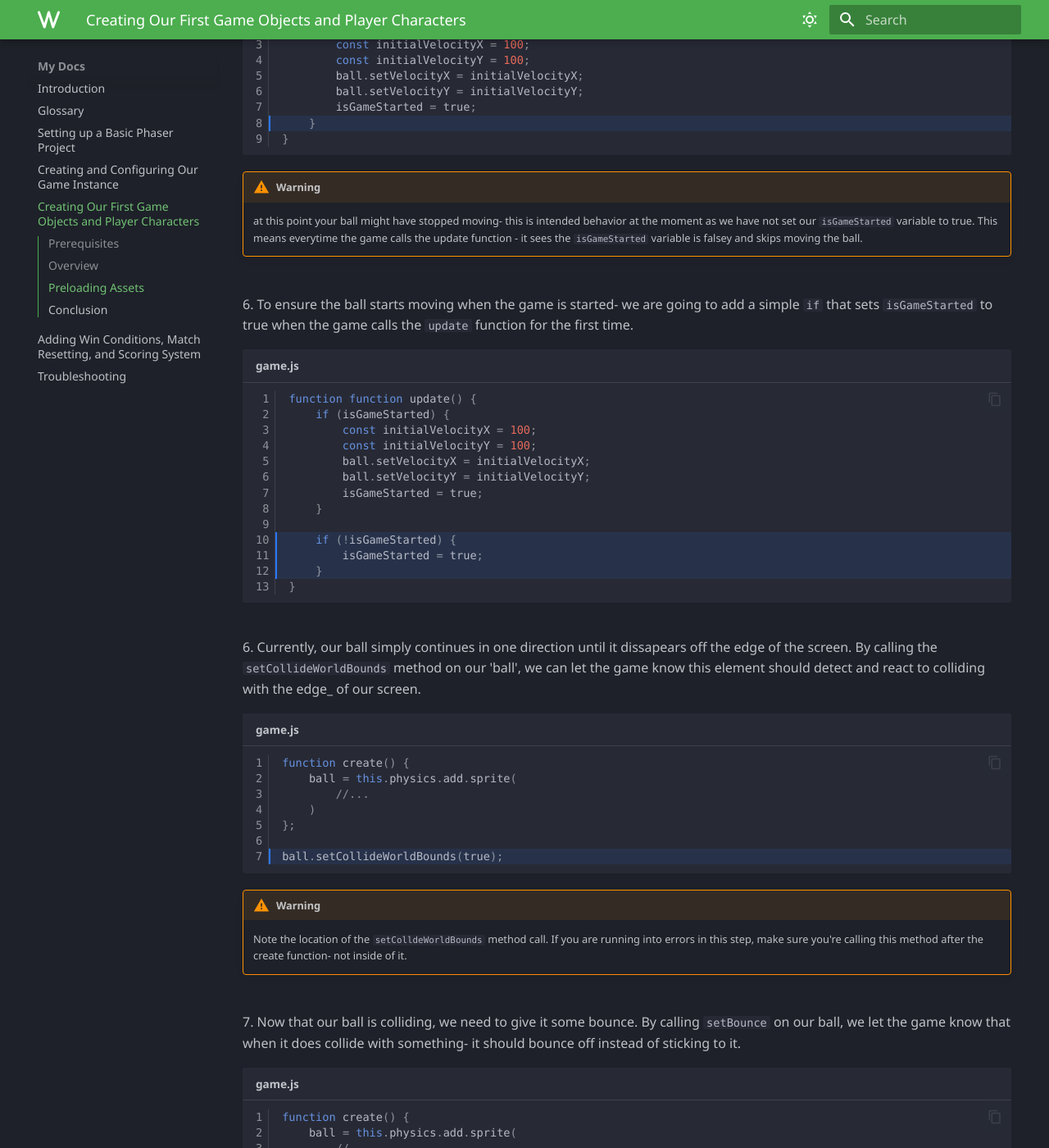
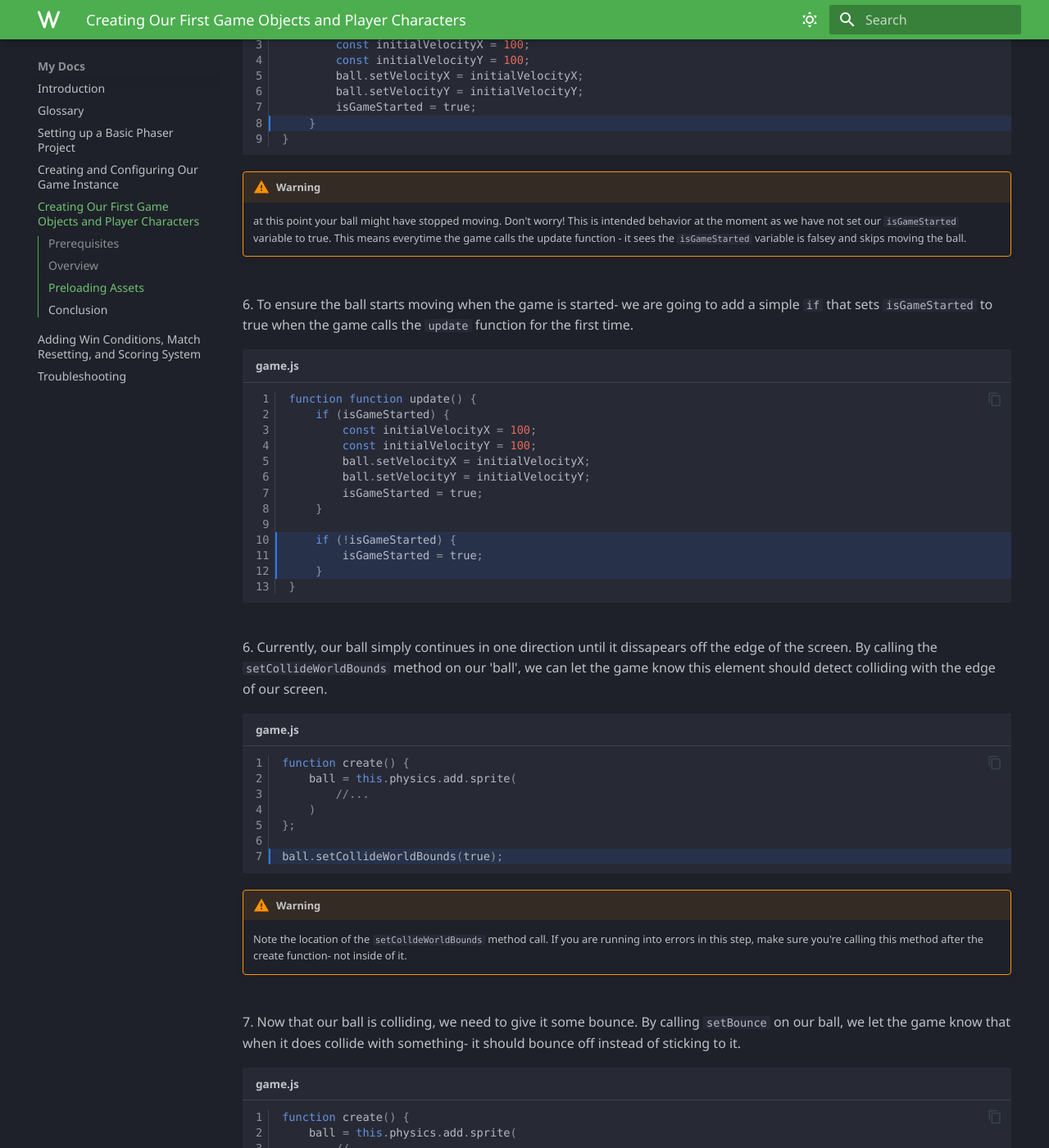
Before and after one commit to ndgeniebla/phaser-mkdocs, an MkDocs documentation site: the page built from docs/set-4.md, in a window 1280 px wide and 1400 px high, scrolled down 2358 px. Shown: the whole window at 82% size. Built offline with MkDocs 1.6.1 and Material for MkDocs 9.7.7, drawn with Linux system fonts in a browser that asks for light colours; emoji names are drawn with the system emoji font; some web fonts are replaced; some of the changed text lies outside the part shown.

Commit message:
remove old step 8

````diff
--- a/docs/set-4.md
+++ b/docs/set-4.md
@@ -105,7 +105,7 @@ function function update() {
 
 !!! Warning "Warning"
 
-    at this point your ball might have stopped moving- this is intended behavior at the moment as we have not set our `isGameStarted` variable to true. This means everytime the game calls the update function - it sees the `isGameStarted` variable is falsey and skips moving the ball.
+    at this point your ball might have stopped moving. Don't worry! This is intended behavior at the moment as we have not set our `isGameStarted` variable to true. This means everytime the game calls the update function - it sees the `isGameStarted` variable is falsey and skips moving the ball.
 
 <br>
 6. To ensure the ball starts moving when the game is started- we are going to add a simple `if` that sets `isGameStarted` to true when the game calls the `update` function for the first time.
@@ -129,10 +129,8 @@ function function update() {
 ```
 
 
-
-
 <br>
-6. Currently, our ball simply continues in one direction until it dissapears off the edge of the screen. By calling the `setCollideWorldBounds` method on our 'ball', we can let the game know this element should detect and react to colliding with the edge_ of our screen.
+6. Currently, our ball simply continues in one direction until it dissapears off the edge of the screen. By calling the `setCollideWorldBounds` method on our 'ball', we can let the game know this element should detect colliding with the edge of our screen.
 
 ```JS title="game.js" linenums="1" hl_lines="7"
 function create() {
@@ -164,6 +162,8 @@ ball.setCollisionWorldBounds(true);
 ball.setBounce(1, 1);
 
 ```
+
+
 
 
 
@@ -218,21 +218,7 @@ function create() {
 
     For example, if we called both variables `paddle` the game would get confused as to which player we are referring to.
 
-<br>
 
-
-<br>
-8. Next after setting bounce and collision, we can return to the top of the `game.js` file. Here we will add a `isGameStarted` variable
-
-
-```JS title="game.js" linenums="1"
-
-let ball;
-let player1;
-let player2;
-let isGameStarted;
-
-```
 <br>
 9. To ensure the balls location only updates when the game is started, we can reference the variable we created in step eight and wrap it in an if function - we then move all
 
````
Also changed, not shown: docs/glossary.md (+1 -0 lines).
